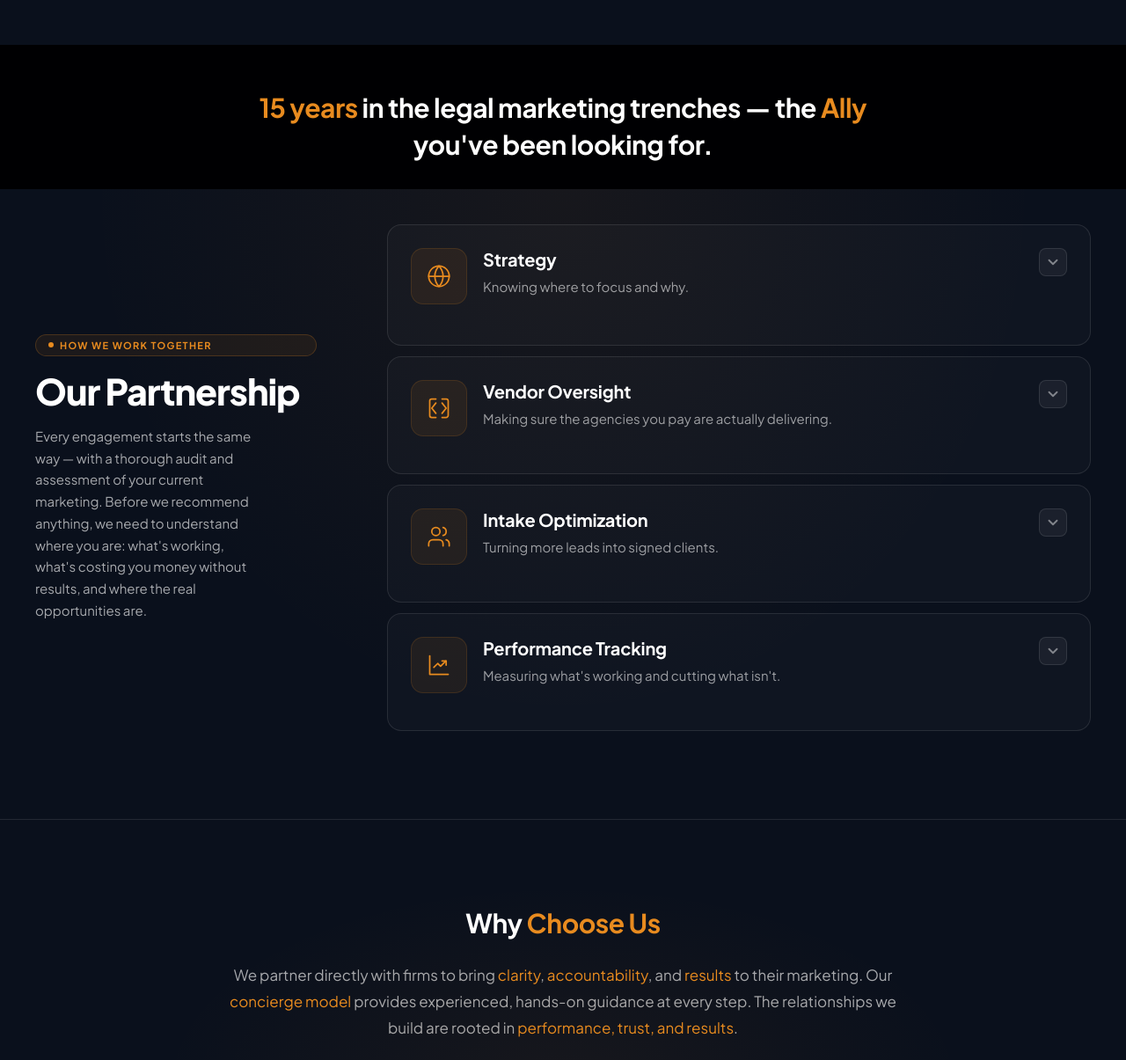
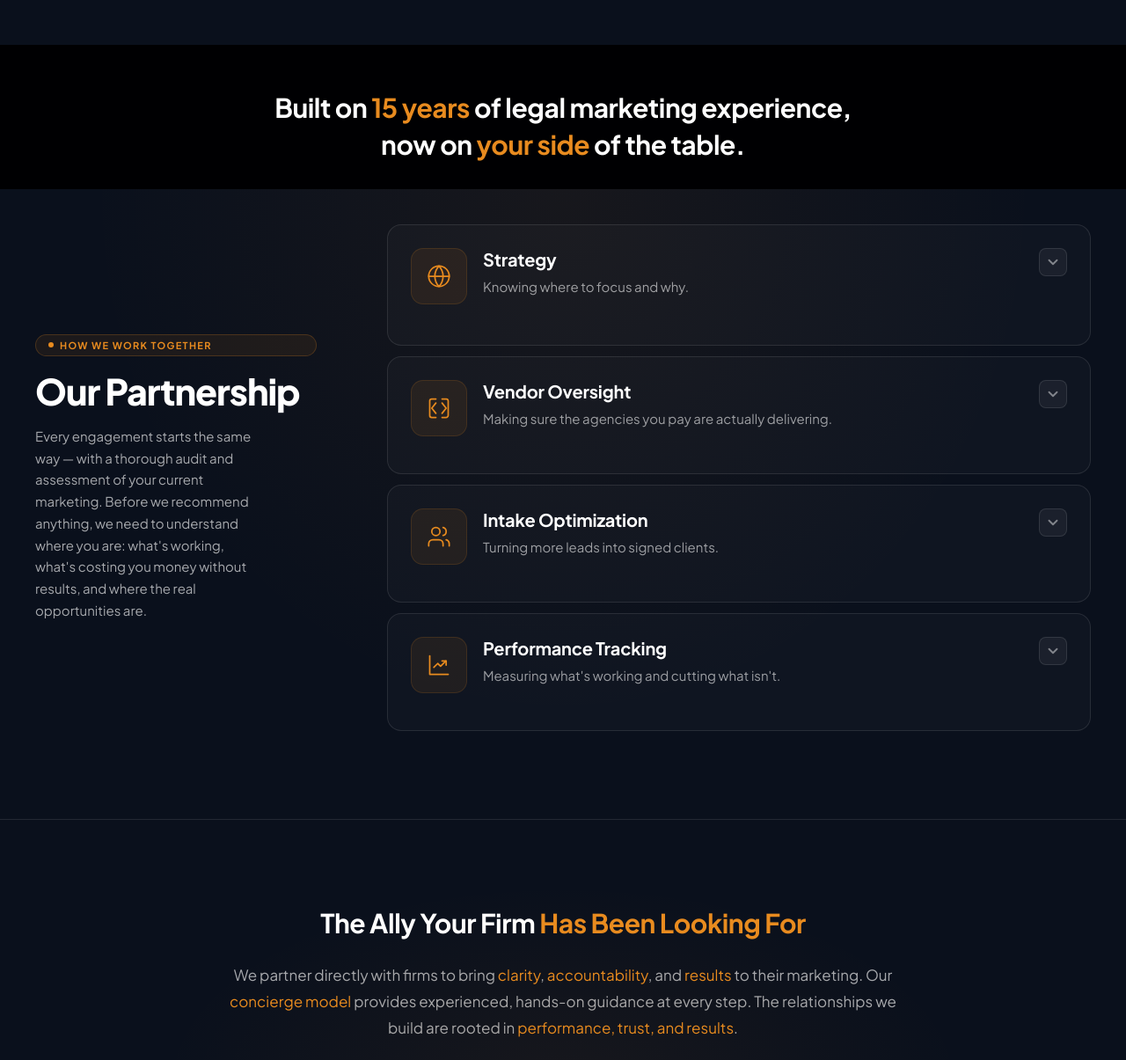
Before and after one commit to LawMarketingAlly/law-mark-ally-, a plain HTML site: page index.html in a window 1280 px wide. Shown: the part 1003-2208 px from the top of the page at 88% size. Drawn offline with nearby package versions, Linux system fonts and the light colour scheme.

Commit message:
Update5 index.html

```diff
--- a/index.html
+++ b/index.html
@@ -491,7 +491,7 @@ button{cursor:pointer;border:none;background:none;font-family:inherit}
 <section class="intro-section">
   <div class="wrap">
     <div class="intro-content">
-      <p class="intro-lead"><span class="green">15 years</span> in the legal marketing trenches — the <span class="green">Ally</span> you've been looking for.</p>
+      <p class="intro-lead">Built on <span class="green">15 years</span> of legal marketing experience, now on <span class="green">your side</span> of the table.</p>
     </div>
   </div>
 </section>
@@ -620,7 +620,7 @@ button{cursor:pointer;border:none;background:none;font-family:inherit}
   <div class="testi-glow"></div>
   <div class="wrap">
     <div style="text-align:center;max-width:780px;margin:0 auto;display:flex;flex-direction:column;gap:24px">
-      <p style="font-size:clamp(22px,2.4vw,30px);font-weight:700;line-height:1.4;letter-spacing:-.015em;color:var(--text-white)">Why <span class="green">Choose Us</span></p>
+      <p style="font-size:clamp(22px,2.4vw,30px);font-weight:700;line-height:1.4;letter-spacing:-.015em;color:var(--text-white)">The Ally Your Firm <span class="green">Has Been Looking For</span></p>
       <p style="font-size:17px;line-height:1.75;color:var(--text-muted)">We partner directly with firms to bring <span class="green">clarity</span>, <span class="green">accountability</span>, and <span class="green">results</span> to their marketing. Our <span class="green">concierge model</span> provides experienced, hands-on guidance at every step. The relationships we build are rooted in <span class="green">performance, trust, and results</span>.</p>
       <p style="font-size:17px;line-height:1.75;color:var(--text-muted)">Our work sits at the intersection of <span class="green">strategy</span>, <span class="green">execution oversight</span>, <span class="green">vendor management</span>, <span class="green">intake optimization</span>, <span class="green">performance measurement</span>, and <span class="green">trusted vendor recommendations</span> to include <span class="green">in-house services</span>. We guide your firm's marketing function from <span class="green">end-to-end</span> to ensure that marketing investments not only work harder, but are <span class="green">safeguarded</span>.</p>
       <p style="font-size:17px;line-height:1.75;color:var(--text-muted)">We built <span class="green">Law Marketing Ally</span> because winning in the legal space today demands more local intelligence, more practice-area expertise, and an independent set of eyes watching your marketing from the outside in.</p>
```
